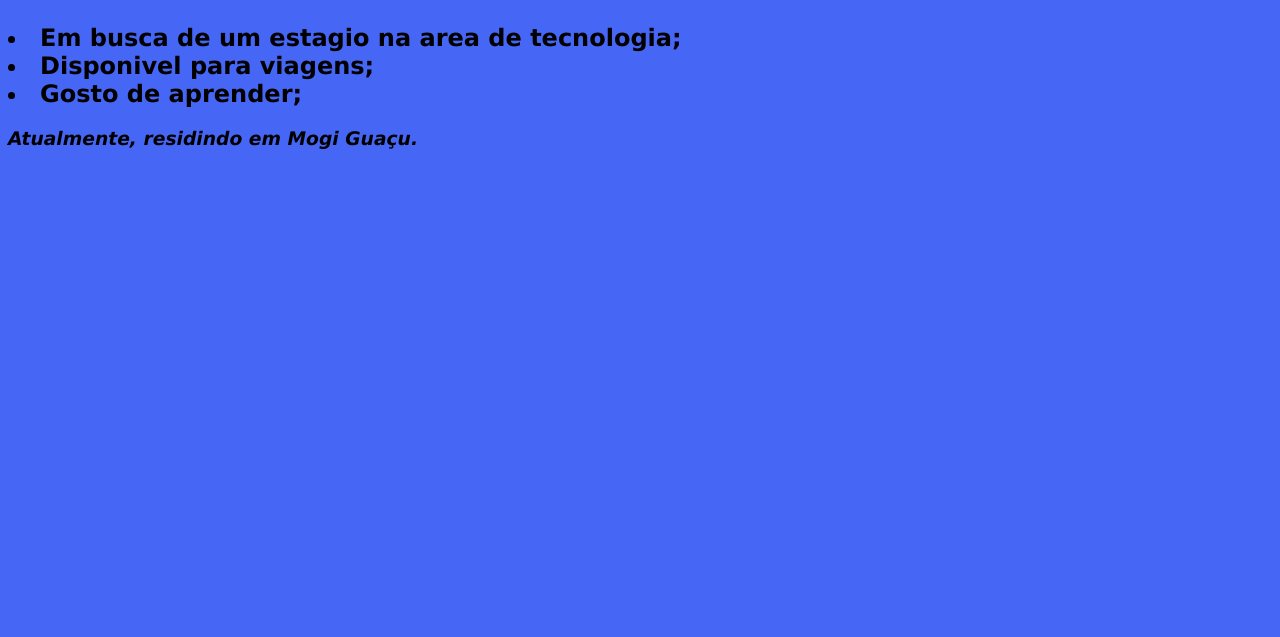
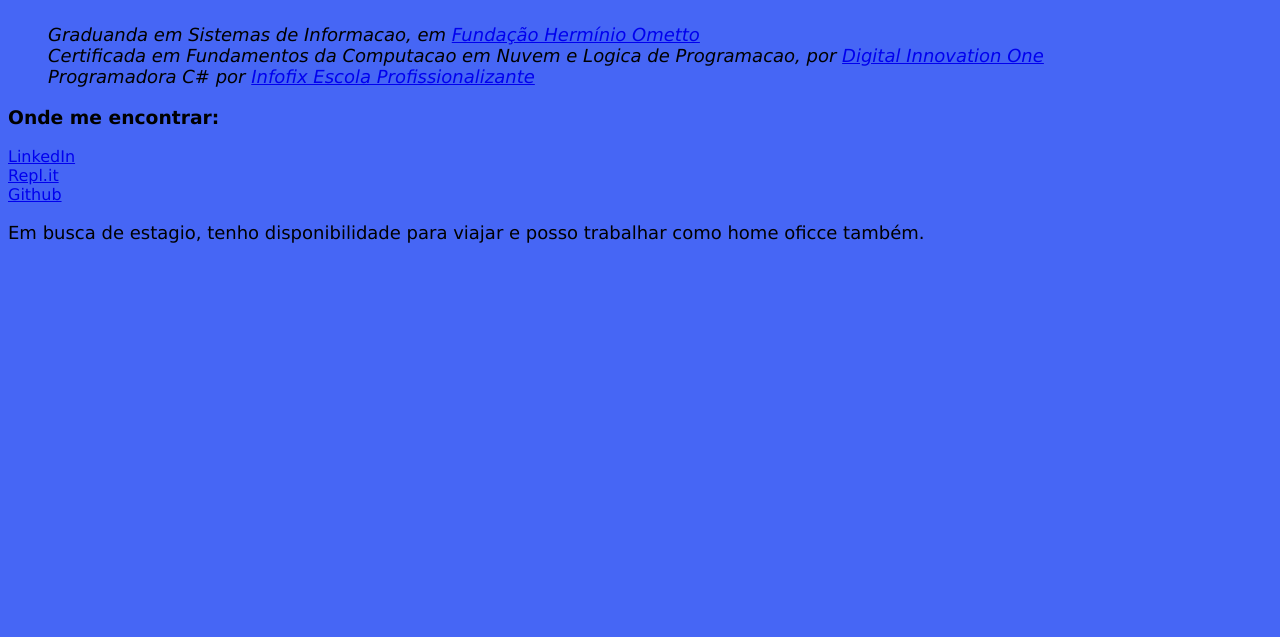
Before and after one commit to IamHerica/HTML-e-CSS3, a plain HTML site: page index.html in a window 1280 px wide. Shown: the part 163-800 px from the top of the page. Drawn offline with Linux system fonts and the light colour scheme.

Commit message:
Update index.html

```diff
--- a/index.html
+++ b/index.html
@@ -7,20 +7,31 @@
 </head>
 <body>
     <h1>
-        Olá, eu sou a Hérica!
+        Olá, eu sou a Hérica
         <p>Estudante de programação, apaixonada por software</p>
     </h1>
 
+    <ul>
+        Graduanda em Sistemas de Informacao, em <a href="http://www.uniararas.br/">
+        Fundação Hermínio Ometto<a>
+        <br>
+        Certificada em Fundamentos da Computacao em Nuvem e Logica de
+        Programacao, por <a href="https://digitalinnovation.one/">Digital Innovation One<a>
+        <br>
+        Programadora C# por <a href="http://www.mundoinfofix.com.br/">Infofix Escola
+        Profissionalizante<a>
+    </ul>
     <h2>
-        <li>
-        Em busca de um estagio na area de tecnologia;
-        </li>
-        <li>Disponivel para viagens;</li>
-        <li>Gosto de aprender;</li>
+        <h3>Onde me encontrar:</h3>
+        <a href="https://www.linkedin.com/in/h%C3%A9rica-cadoni-35519a198/">LinkedIn</a>
+        <br>
+        <a href="https://repl.it/@HericaCadoni>">Repl.it</a>
+        <br>
+        <a href="https://github.com/IamHerica">Github</a>
     </h2>
 
-    <h3>
-        <i>Atualmente, residindo em Mogi Guaçu.</i>
-    </h3>
+    <p>
+        Em busca de estagio, tenho disponibilidade para viajar e posso trabalhar como home oficce também.
+    </p>
 </body>
 </html>
```
